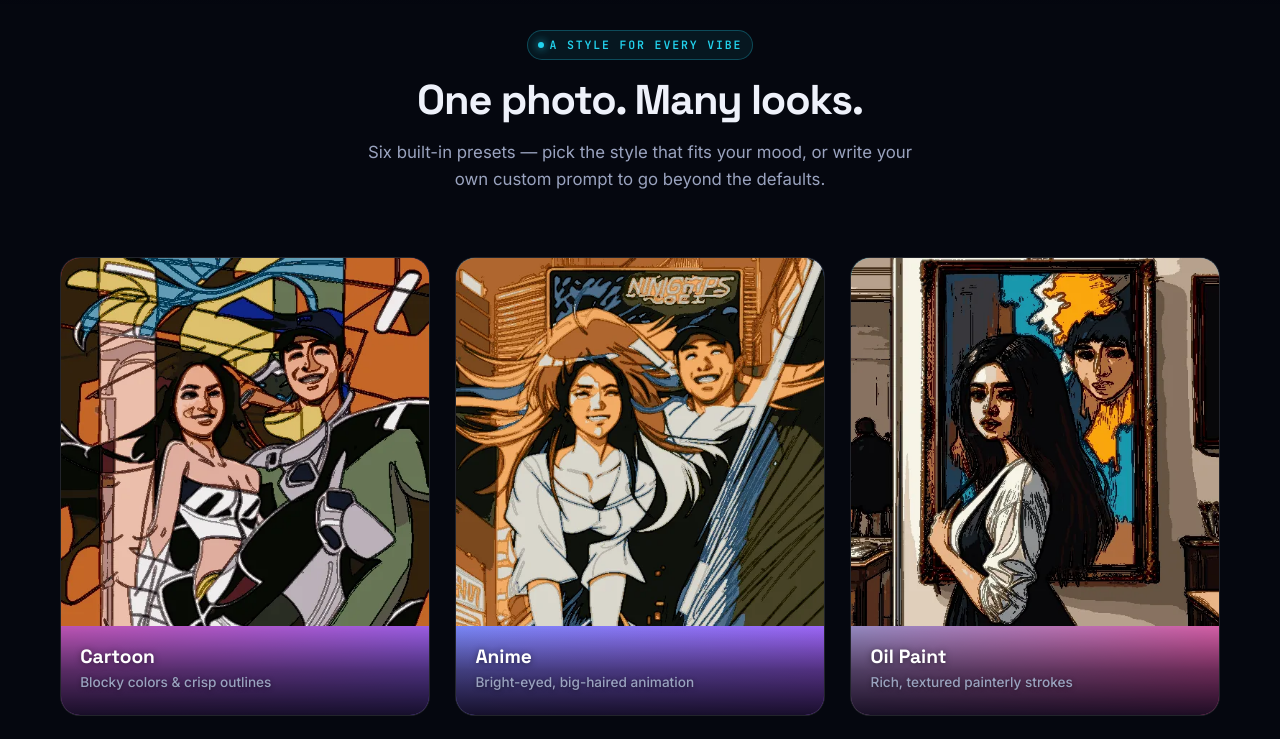
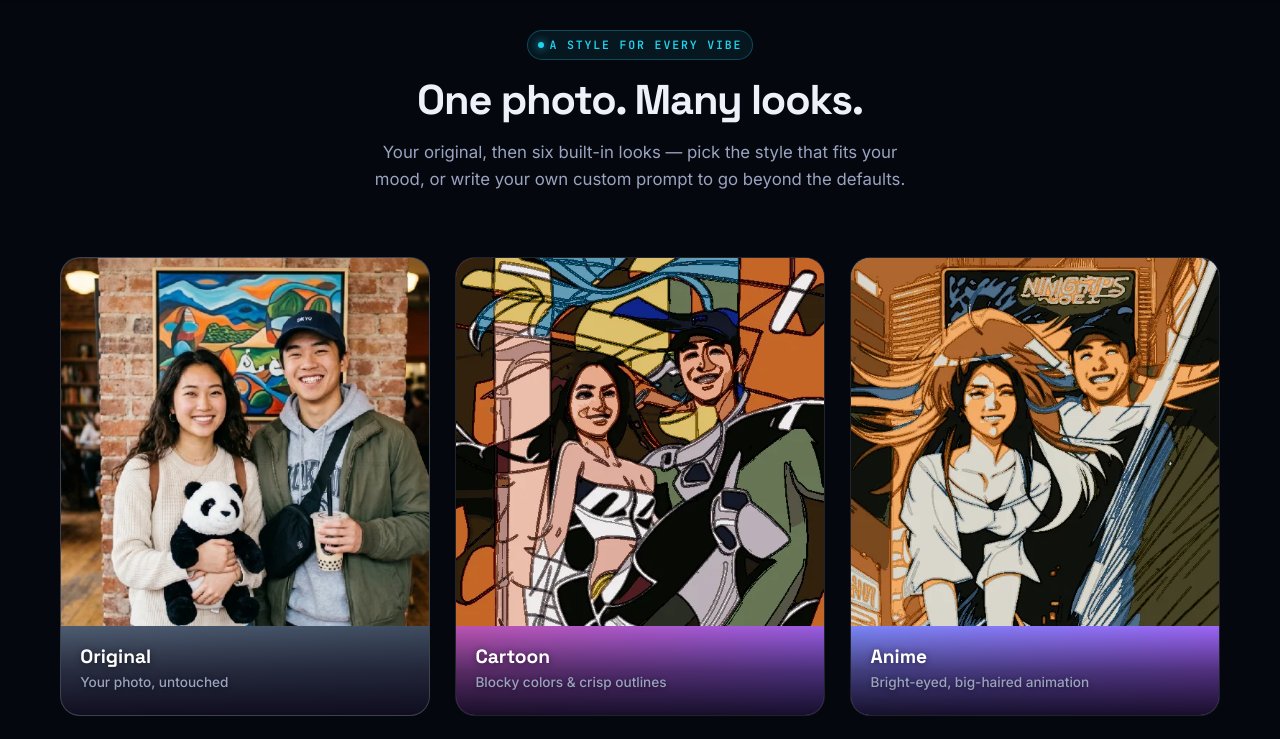
Before and after one commit to technohead/PocketAILabs, a plain HTML site: page kartoonify/kartoonify.html in a window 1280 px wide. Shown: the part 2580-3319 px from the top of the page. Drawn offline with Linux system fonts and the light colour scheme.

Commit message:
Show the original photo in the One photo. Many looks. section
Add an Original card as the first figure in the style grid (slate-tinted,
'Your photo, untouched') and update the section sub-copy to match.

```diff
--- a/kartoonify/kartoonify.css
+++ b/kartoonify/kartoonify.css
@@ -387,6 +387,8 @@ a { color: inherit; text-decoration: none; }
 .style-card.m4 { border-color: rgba(251,191,36,0.5); }
 .style-card figcaption span { font-size: 0.85rem; color: var(--muted); }
 
+.style-card.original::before { background: linear-gradient(150deg, #64748b, #334155); }
+.style-card.original { border-color: rgba(148, 163, 184, 0.35); }
 .s1::before { background: linear-gradient(150deg, #f43f5e, #8b5cf6); }
 .s2::before { background: linear-gradient(150deg, #38bdf8, #a855f7); }
 .s3::before { background: linear-gradient(150deg, #22d3ee, #ec4899); }
--- a/kartoonify/kartoonify.html
+++ b/kartoonify/kartoonify.html
@@ -20,7 +20,7 @@
   <link rel="preconnect" href="https://fonts.googleapis.com" />
   <link rel="preconnect" href="https://fonts.gstatic.com" crossorigin />
   <link href="https://fonts.googleapis.com/css2?family=Inter:wght@400;500;600;700&family=Space+Grotesk:wght@500;600;700;800&family=JetBrains+Mono:wght@400;500;600&display=swap" rel="stylesheet" />
-  <link rel="stylesheet" href="kartoonify.css?v=3" />
+  <link rel="stylesheet" href="kartoonify.css?v=4" />
 </head>
 <body id="top">
   <div class="ambient" aria-hidden="true"></div>
@@ -173,9 +173,14 @@
       <div class="section-head">
         <span class="kicker">A style for every vibe</span>
         <h2>One photo. Many looks.</h2>
-        <p class="section-sub">Six built-in presets &mdash; pick the style that fits your mood, or write your own custom prompt to go beyond the defaults.</p>
+        <p class="section-sub">Your original, then six built-in looks &mdash; pick the style that fits your mood, or write your own custom prompt to go beyond the defaults.</p>
       </div>
       <div class="style-grid">
+        <figure class="style-card original"><picture>
+  <source type="image/webp" srcset="assets/images/kartoonify/original_512.webp" />
+  <img class="style-img" src="assets/images/kartoonify/original_512.png" alt="The original photo, untouched" width="220" height="275" loading="lazy">
+</picture>
+  <figcaption class="hover-caption"><b>Original</b><span>Your photo, untouched</span></figcaption></figure>
         <figure class="style-card s1">
       <picture>
         <source type="image/webp" srcset="assets/images/kartoonify/cartoon_512.webp" />
```
